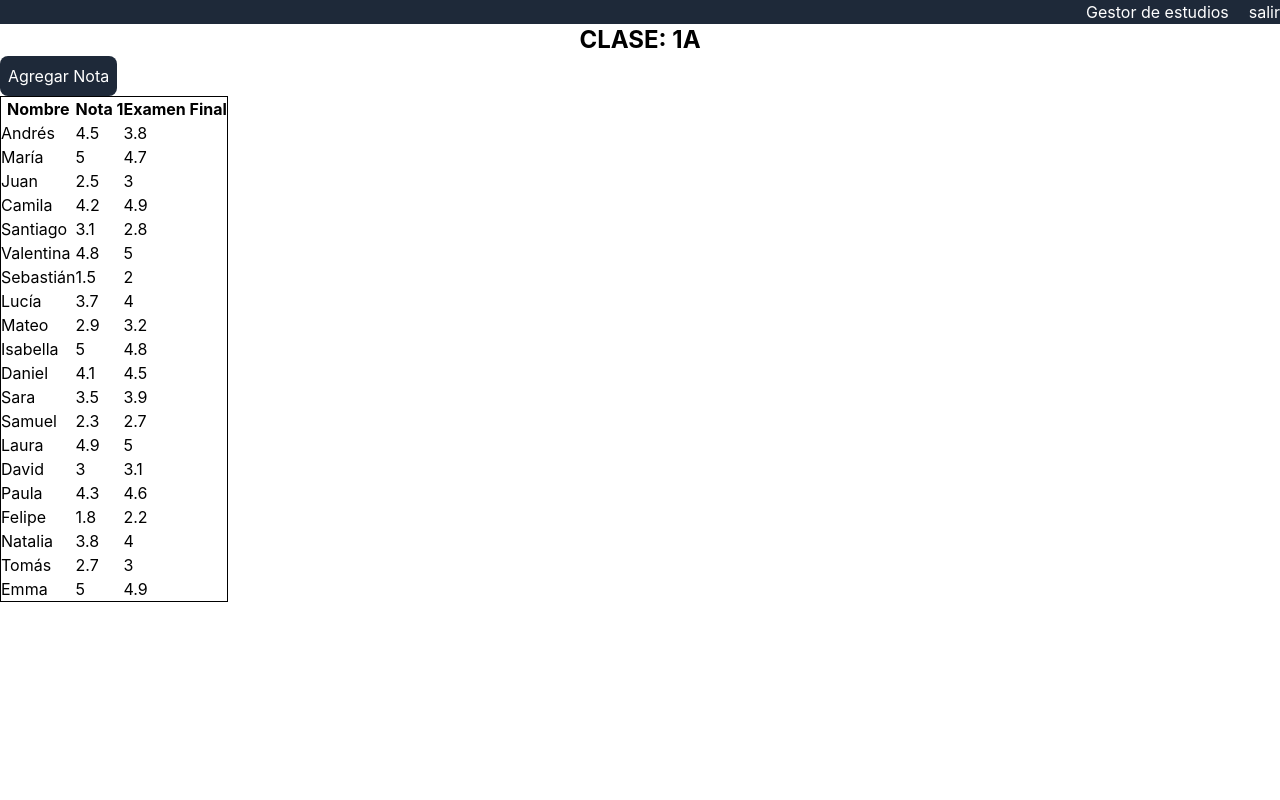
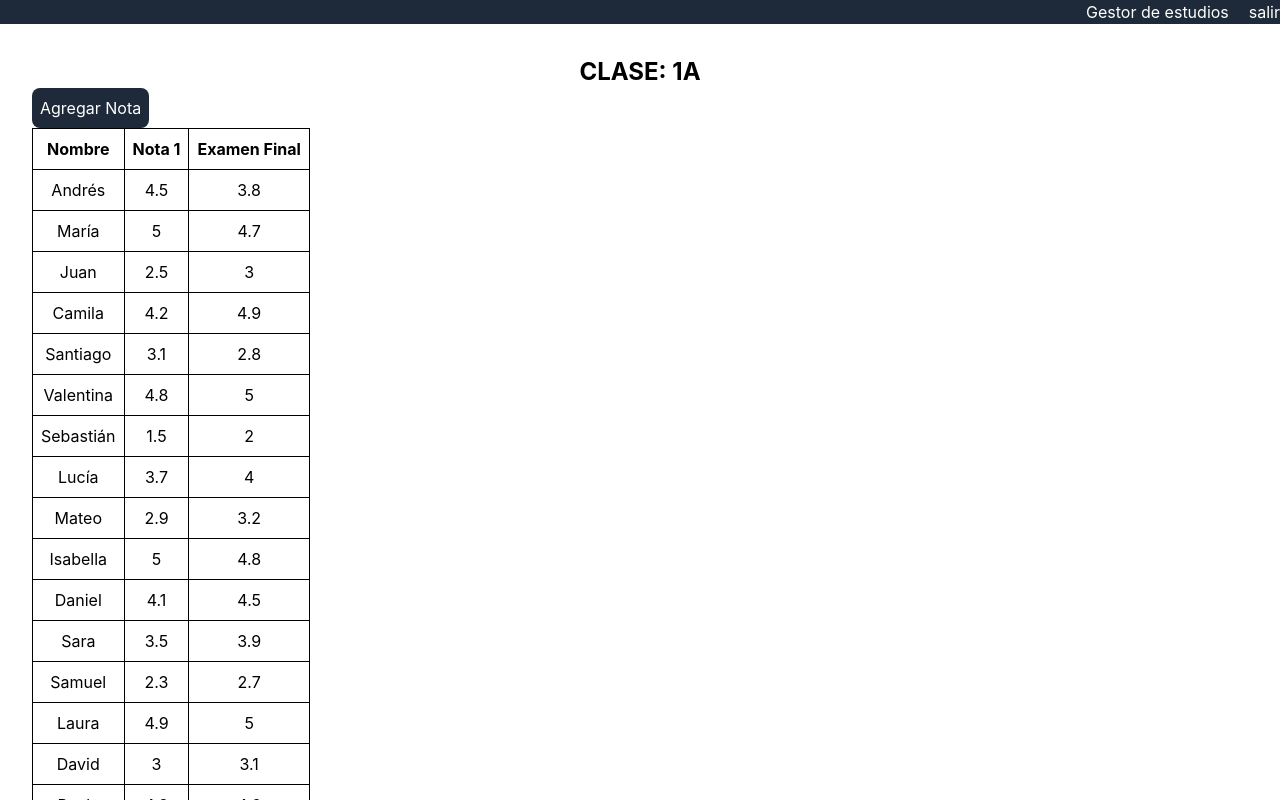
Before and after one commit to and1ru/calificaciones-front, a React (Vite) app: page /clase/1 in a window 1280 px wide. Shown: the top 800 px of the page. Built offline with nearby package versions, Linux system fonts and the light colour scheme.

Commit message:
se agrego una opcion para enviar una anotacion

```diff
--- a/src/components/group-component.tsx
+++ b/src/components/group-component.tsx
@@ -11,6 +11,7 @@ export const GroupComponent = ({id, group, subject}:Props) => {
     function handleNavegar(id:number) {
         navegar(`/clase/${id}`)
     }
+
   return (
     <div
     onClick={() => handleNavegar(id)}
--- /dev/null
+++ b/src/pages/anotacion-page.tsx
@@ -0,0 +1,57 @@
+import React, { useState } from "react";
+import { estudiantes } from "../helper/notas";
+
+interface estudianteP {
+    id: number;
+    nombre: string;
+    id_grupo: number;
+    notas: {
+        title: string;
+        nota: number;
+    }[];
+}
+
+export const AnotacionPage = () => {
+    const [grupo, _setGrupo] = useState<number[]>([])
+    const [estudiante, setEstudiante] = useState<estudianteP[]>([])
+
+    const newGroup = new Set<number>()
+
+    for (let i = 0; i < estudiantes.length; i++) {
+        newGroup.add(estudiantes[i].id_grupo)
+    }
+
+    for (let gr of newGroup) {
+        grupo.push(gr)
+    }
+
+    function handleGroup(e: React.ChangeEvent<HTMLSelectElement>) {
+        console.log(e.target.value)
+        const v = estudiantes.filter((estudiante) => estudiante.id_grupo === +e.target.value)
+        setEstudiante(v)
+    }
+
+    return (
+        <>
+            <main className="p-5">
+                <h1 className="text-center text-2xl font-bold">Anotacion</h1>
+                <section>
+                    <form className="flex flex-col p-7 border">
+                        <select name="" id="" onChange={handleGroup} className="border">
+                            <option value={0}>selecciona un grupo</option>
+                            {grupo.map((gr) => (<option key={gr}>{gr}</option>))}
+                        </select>
+                        <select name="" id="" className="border">
+                            <option value="">seleccione un estudiante</option>
+                            {estudiante.map((e) => <option key={e.id}>{e.nombre}</option>)}
+                        </select>
+                        <textarea
+                            className="border"
+                            name="" id="" placeholder="Escribe tu anotacion..."></textarea>
+                        <button>Enviar</button>
+                    </form>
+                </section>
+            </main>
+        </>
+    );
+};
--- a/src/pages/clase-page.tsx
+++ b/src/pages/clase-page.tsx
@@ -23,7 +23,7 @@ export const ClasePage = () => {
 
     const clase = teacherGroups.find((clase) => clase.id === +id)
 
-    if (!clase) return <p>clase no encontrada</p>
+    if (clase === undefined) return <p>clase no encontrada</p>
 
     // filtra que los estudiantes tienen que tener el mismo id que la clase
     const estudiantesFilter = estudiantes.filter((estudiante) => estudiante.id_grupo === clase.id)
@@ -34,7 +34,7 @@ export const ClasePage = () => {
     return (
         <>
             <HeaderComponent></HeaderComponent>
-            <main>
+            <main className="p-8">
                 <h1 className="text-center text-2xl font-bold">CLASE: {clase?.group}</h1>
                 <section>
                     <button className="bg-gray-800 p-2 rounded-lg text-white " onClick={openDialog}>Agregar Nota</button>
@@ -51,16 +51,16 @@ export const ClasePage = () => {
                     <table className="border">
                         <thead>
                             <tr>
-                                <th>Nombre</th>
-                                { titles && titles.map((estudiante) => (<th>{estudiante.title}</th>))}
+                                <th className="boder-1">Nombre</th>
+                                { titles && titles.map((estudiante) => (<th className="border text-center p-2">{estudiante.title}</th>))}
                             </tr>
                         </thead>
                         <tbody>
                             {
                                 estudiantes.map((estudiante) => (
                                     <tr key={estudiante.id}>
-                                        <td>{estudiante.nombre}</td>
-                                        {estudiante.notas.map((nota) => (<td>{nota.nota}</td>))}
+                                        <td className="border text-center p-2">{estudiante.nombre}</td>
+                                        {estudiante.notas.map((nota) => (<td className="border text-center p-2">{nota.nota}</td>))}
                                     </tr>
                                 ))
                             }
--- a/src/pages/dashboard-page.tsx
+++ b/src/pages/dashboard-page.tsx
@@ -32,6 +32,10 @@ export const DashboardPage = () => {
         navegar(`/notas/${id}`,{replace:true})
     }
 
+    function goToAnotacion() {
+        navegar(`/anotacion`,{replace:true})
+    }
+
     return (
         <>
             <HeaderComponent />
@@ -45,6 +49,7 @@ export const DashboardPage = () => {
                     onClick={() => goToNotas(1)}
                     className="bg-gray-800 text-white p-2 rounded-lg mr-5">Ver notas</button>
                     <button className="bg-gray-800 text-white p-2 rounded-lg">Ver anotaciones</button>
+                    <button className="bg-gray-800 text-white p-2 rounded-lg" onClick={goToAnotacion}>hacer anotaciones</button>
                 </section>
             </main>
         </>
--- /dev/null
+++ b/src/pages/ver-anotacion-page.tsx
@@ -0,0 +1,5 @@
+export const VerAnotacionPage = () => {
+  return (
+    <></>
+  );
+};
```
Also changed, not shown: src/routes/app-router.tsx (+10 -0 lines).
